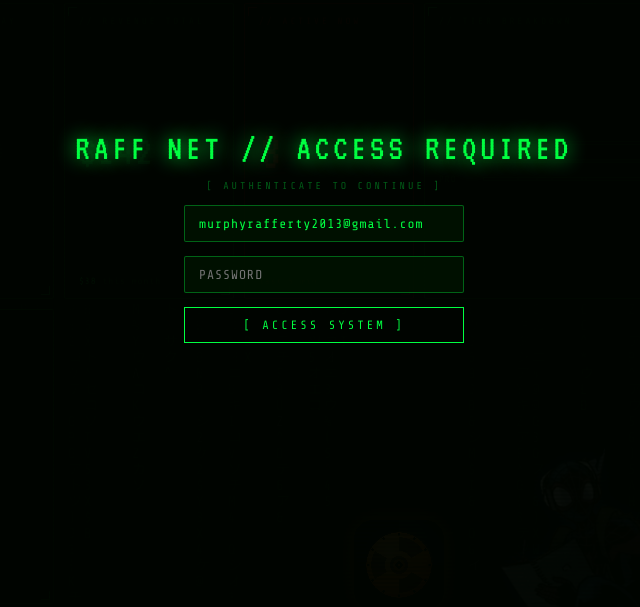
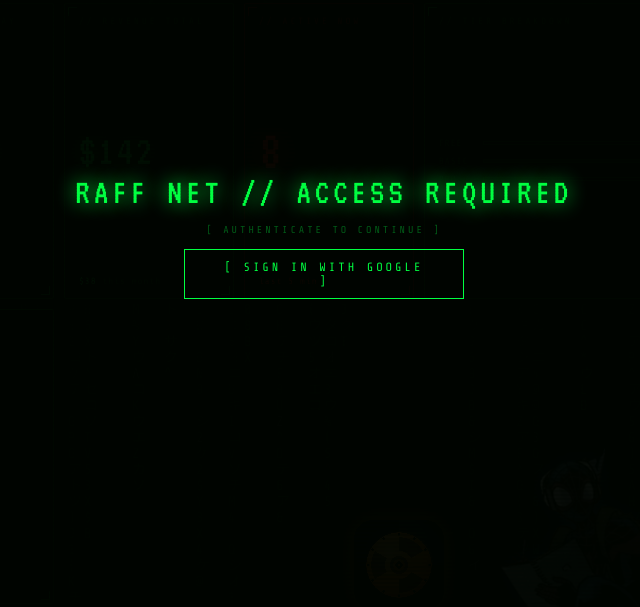
Before and after one commit to Raff365/cyberdeck, a plain HTML site: page index.html in a window 1280 px wide. Shown: the part 150-757 px from the top of the page, without its empty margins (316-956 px from the left). Drawn offline with nearby package versions, Linux system fonts and the light colour scheme; no server answers.

Commit message:
Switch to Google sign-in

```diff
--- a/index.html
+++ b/index.html
@@ -288,9 +288,7 @@ body::after {
 <div id="signin-overlay">
   <div class="so-title">RAFF NET // ACCESS REQUIRED</div>
   <div class="so-sub">[ AUTHENTICATE TO CONTINUE ]</div>
-  <input type="email" id="signin-email" placeholder="EMAIL" value="murphyrafferty2013@gmail.com" autocomplete="off"/>
-  <input type="password" id="signin-pass" placeholder="PASSWORD" autocomplete="off" onkeydown="if(event.key==='Enter')doSignIn()"/>
-  <button onclick="doSignIn()">[ ACCESS SYSTEM ]</button>
+  <button onclick="doGoogleSignIn()">[ SIGN IN WITH GOOGLE ]</button>
   <div id="signin-error"></div>
 </div>
 
@@ -503,12 +501,11 @@ const db   = firebase.firestore();
 auth.setPersistence(firebase.auth.Auth.Persistence.LOCAL);
 
 // ── SIGN IN ──
-async function doSignIn() {
-  const email = document.getElementById('signin-email').value.trim();
-  const pass  = document.getElementById('signin-pass').value;
+async function doGoogleSignIn() {
   document.getElementById('signin-error').textContent = '';
   try {
-    await auth.signInWithEmailAndPassword(email, pass);
+    const provider = new firebase.auth.GoogleAuthProvider();
+    await auth.signInWithPopup(provider);
   } catch(e) {
     document.getElementById('signin-error').textContent = '[ ACCESS DENIED: ' + e.code + ' ]';
   }
```
